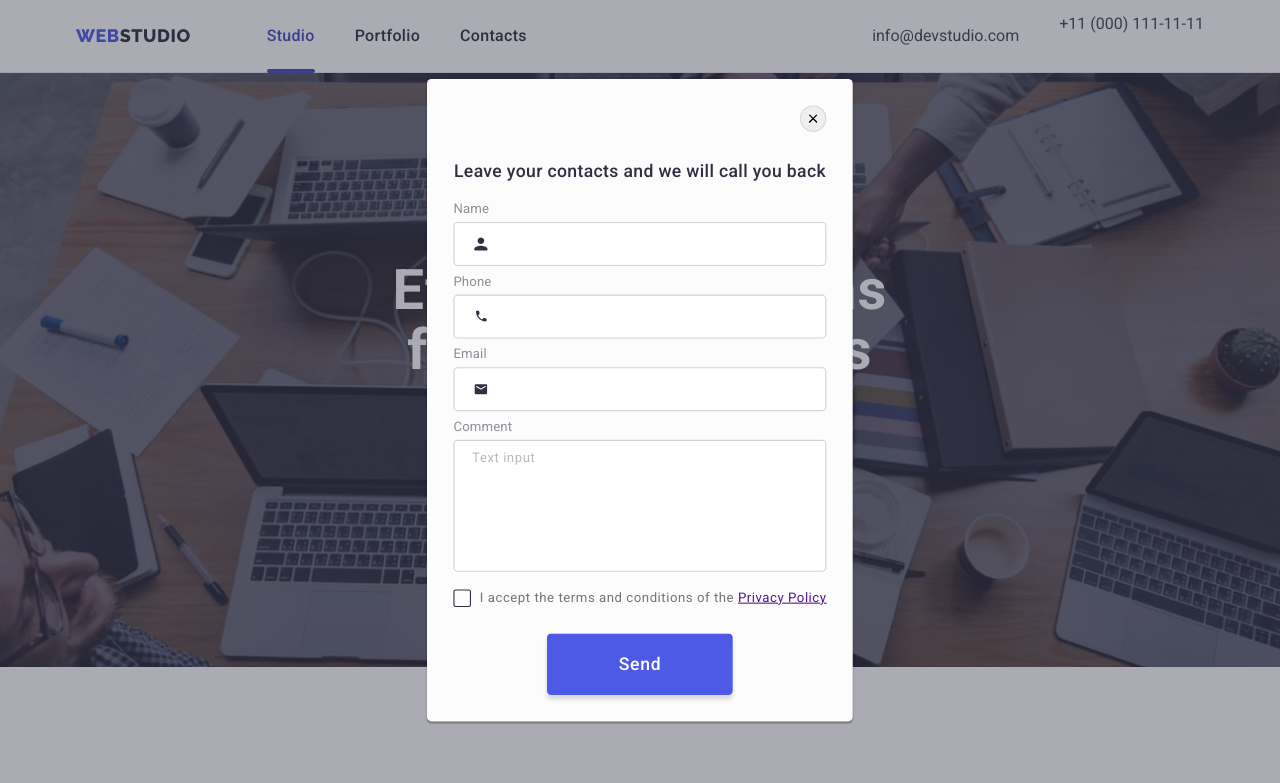
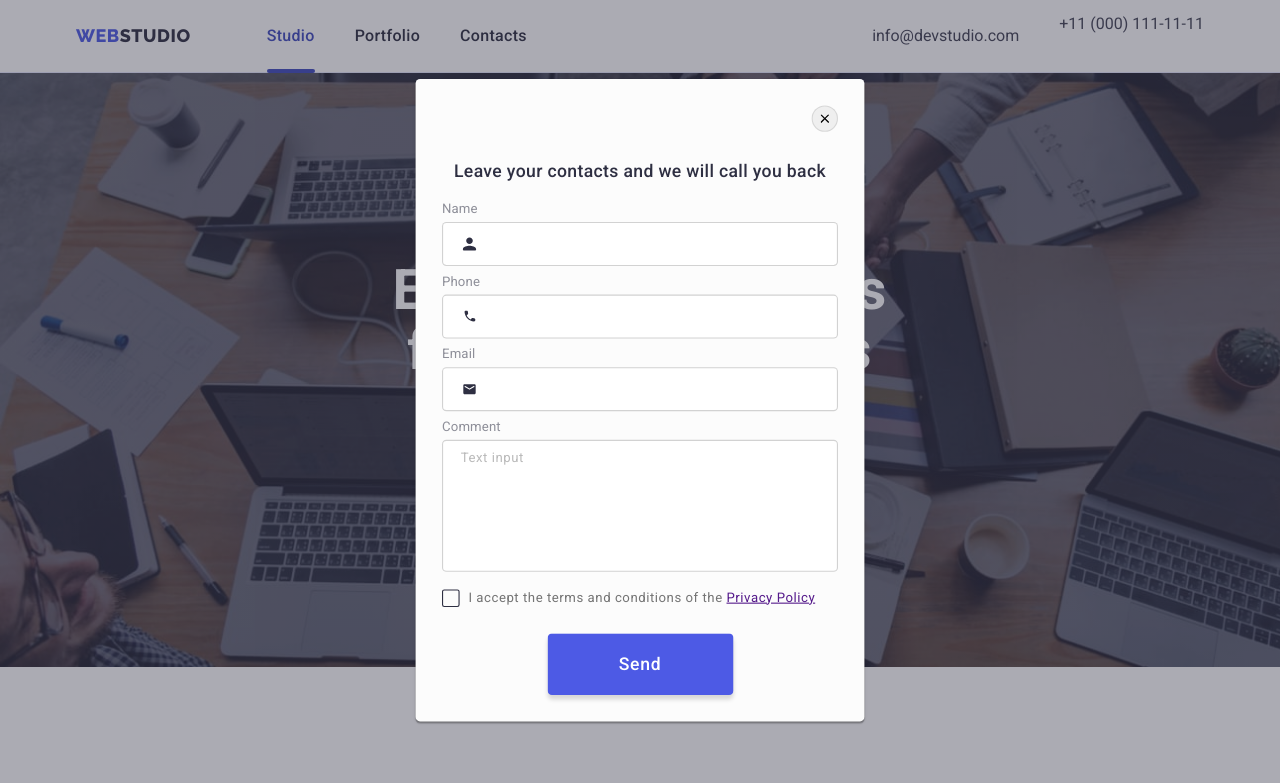
Before and after one commit to In-inka/WebStudio, a plain HTML site: page index.html in a window 1280 px wide. Both pictures are taken after a click on the button "Order Service". Shown: the top 783 px of the page. Drawn offline with nearby package versions, Linux system fonts and the light colour scheme.

Commit message:
розміри модального вікна

```diff
--- a/css/decstop.css
+++ b/css/decstop.css
@@ -7,16 +7,6 @@
   .hero {
     padding-top: 188px;
     padding-bottom: 188px;
-
-    background-image: var(--gra), url(../images/bg/hero-bg-dec.jpg);
-  }
-
-  @media (min-device-pixel-ratio: 2),
-    (min-resolution: 192dpi),
-    (min-resolution: 2dppx) {
-    .hero {
-      background-image: var(--gra), url(../images/bg/2x/hero-bg-dec-2x.jpg);
-    }
   }
   .logo {
     margin-right: 76px;
--- a/css/style.css
+++ b/css/style.css
@@ -47,7 +47,9 @@ ul {
 }
 img {
   display: block;
-  min-width: 100%;
+  max-width: 100%;
+  height: auto;
+  width: 100%;
 }
 .visually-hidden {
   position: absolute;
@@ -158,10 +160,10 @@ img {
   max-width: 100%;
 }
 .hero {
-  max-width: 100%;
+  width: 100%;
   padding-top: 112px;
   padding-bottom: 112px;
-  margin: auto;
+  margin: 0 auto;
   text-align: center;
   background-color: var(--border-color);
 
@@ -650,8 +652,8 @@ img {
 
   padding: 24px;
   padding-top: 72px;
+  width: 100%;
   max-width: 392px;
-  max-height: 586px;
 
   background-color: var(--modal-color);
   box-shadow: 0px 1px 1px rgba(0, 0, 0, 0.14), 0px 1px 3px rgba(0, 0, 0, 0.12),
--- a/css/tablet.css
+++ b/css/tablet.css
@@ -90,6 +90,16 @@
   /*----------------hero----------------*/
   .hero {
     padding-bottom: 108px;
+
+    background-image: var(--gra), url(../images/bg/hero-bg-dec.jpg);
+  }
+
+  @media (min-device-pixel-ratio: 2),
+    (min-resolution: 192dpi),
+    (min-resolution: 2dppx) {
+    .hero {
+      background-image: var(--gra), url(../images/bg/2x/hero-bg-dec-2x.jpg);
+    }
   }
 
   .hero-title {
@@ -145,7 +155,7 @@
   }
 
   .modal {
+    width: 100%;
     max-width: 408px;
-    max-width: 586px;
   }
 }
```
